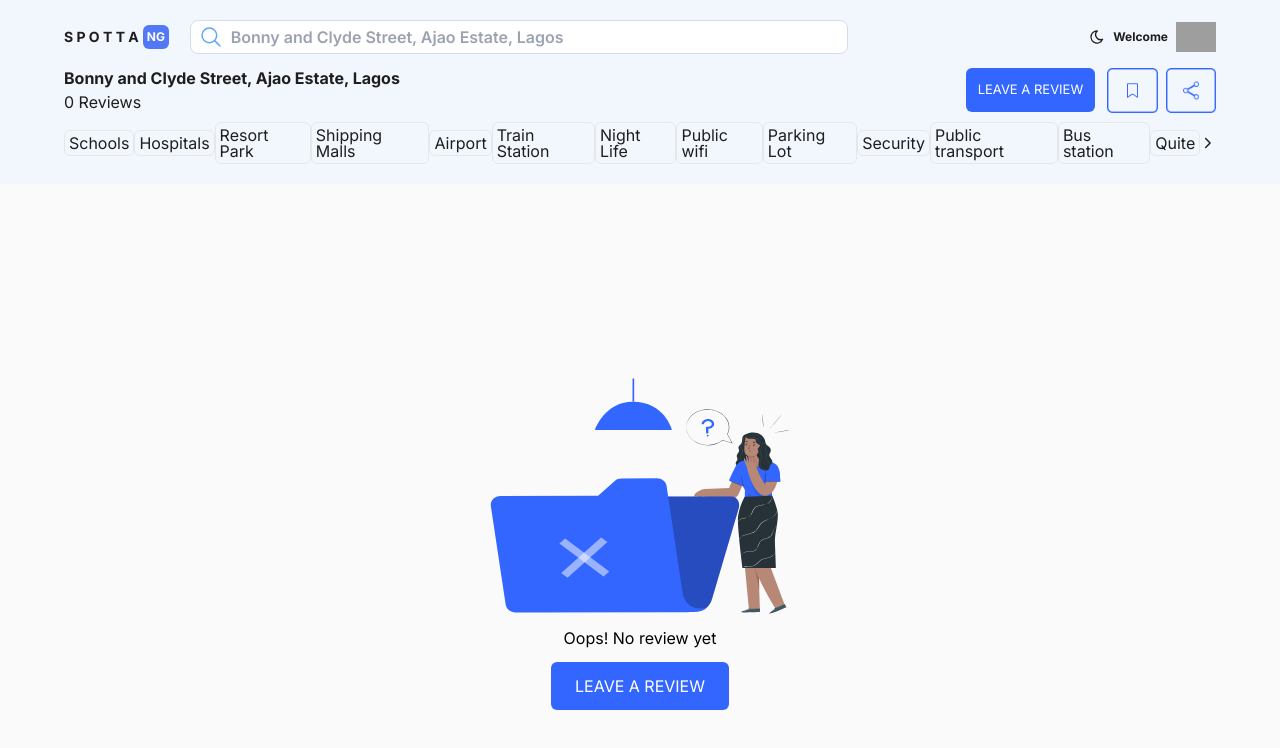
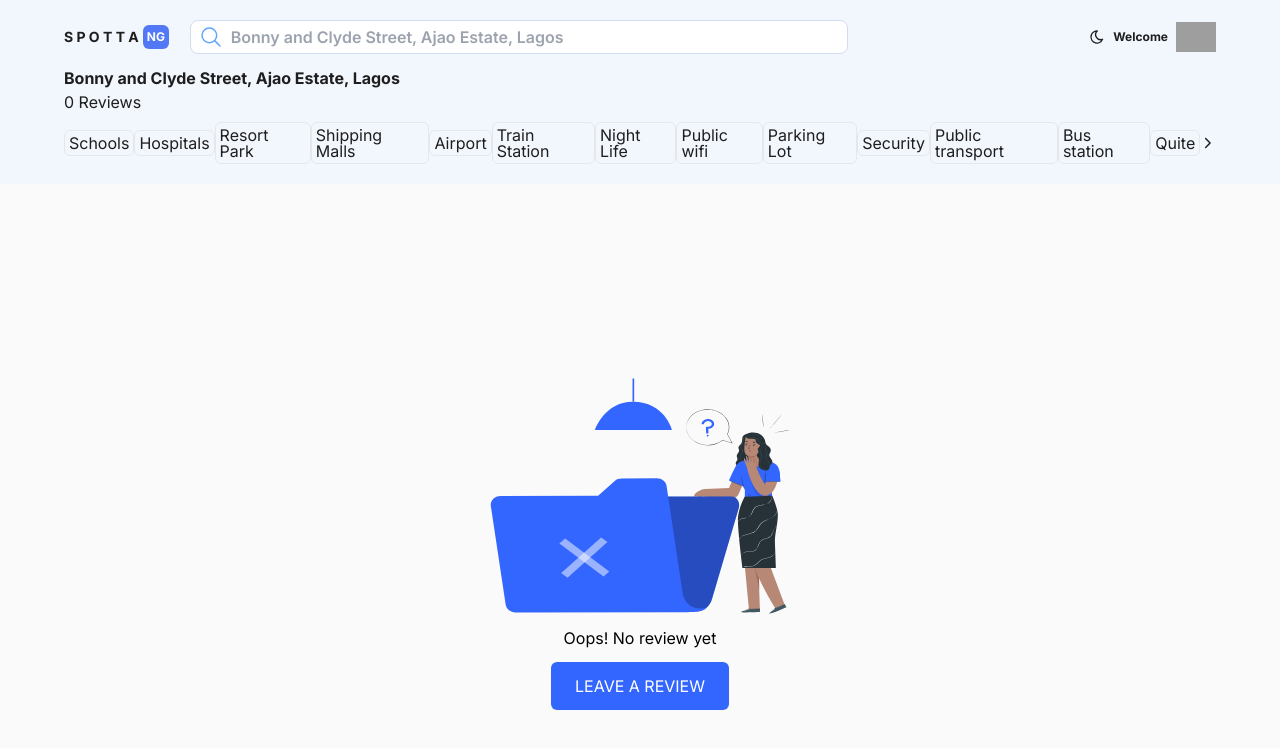
Before and after one commit to Taofeeq001/Area-find-Assessment, a Next.js app: page /dashboard in a window 1280 px wide. Shown: the top 748 px of the page. Built offline with nearby package versions, Linux system fonts and the light colour scheme; no server answers; the database is empty; grey boxes are pictures that could not be loaded.

Commit message:
final commit

```diff
--- a/src/components/nav/dashnav/Nav.jsx
+++ b/src/components/nav/dashnav/Nav.jsx
@@ -11,7 +11,7 @@ const Nav = ({ handleclick, handleOpenModal }) => {
     const review = useReviews();
     // console.log(review)
 
-    const number= review.length;
+    const number = review.length;
     return (
         <div className='flex flex-col px-[5%] py-5 gap-3 w-full bg-[var(--dash-color)] sticky top-0 z-[500]'>
             <div className='flex lg:flex-row flex-col w-full lg:justify-between items-center'>
@@ -30,7 +30,7 @@ const Nav = ({ handleclick, handleOpenModal }) => {
 
                 <div className='flex flex-row space-x-2 items-center lg:mt-0 mt-3 '>
                     <span onClick={handleclick}>
-                        <TbMoon className='text-[var(--text-color)]'/>
+                        <TbMoon className='text-[var(--text-color)]' />
                     </span>
                     <p className='font-bold sm:text-xs md:text-xs text-[var(--text-color)]'>Welcome</p>
                     <Image width={40} height={40} src={"/images/avatar.svg"} />
@@ -44,6 +44,9 @@ const Nav = ({ handleclick, handleOpenModal }) => {
                         <p className='text-[var(--text-color)]'>{number} Reviews</p>
                     </div>
                     <div>
+                        {
+                            review.length === 0 ? ""
+                                :
                                 <div className='flex flex-row items-center gap-3 lg:mt-0 mt-2'>
                                     <div>
                                         <button
@@ -57,6 +60,8 @@ const Nav = ({ handleclick, handleOpenModal }) => {
                                         <img className='lg:w-full lg:h-[45px] h-[30px] w-[50%]' src="/images/share (2).png" alt="" />
                                     </div>
                                 </div>
+                        }
+
                     </div>
                 </div>
 
```
Lines whose indentation alone changed are shown as unchanged.
